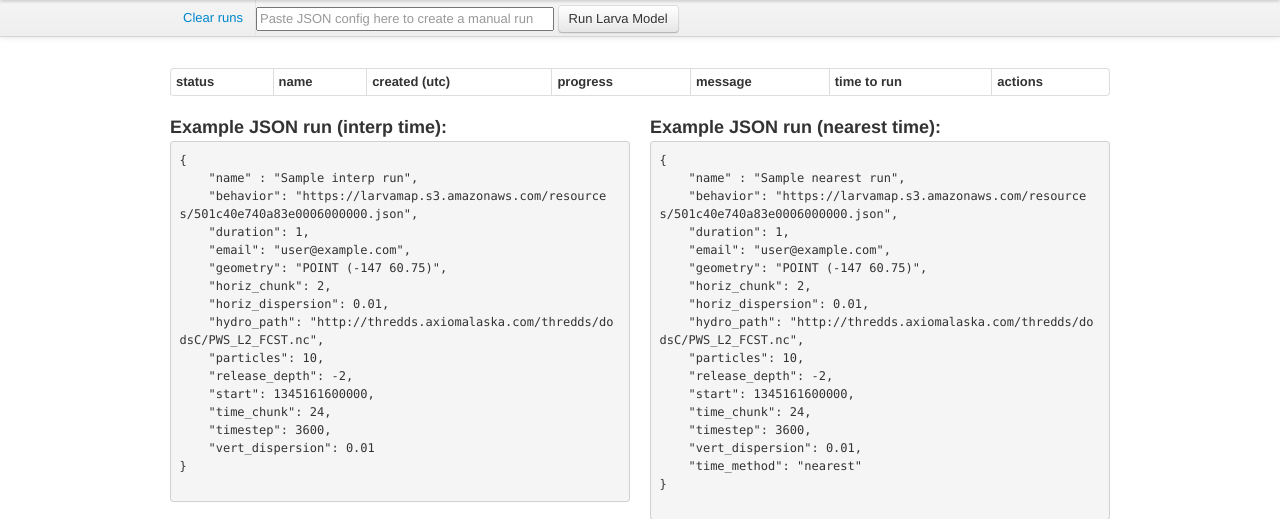
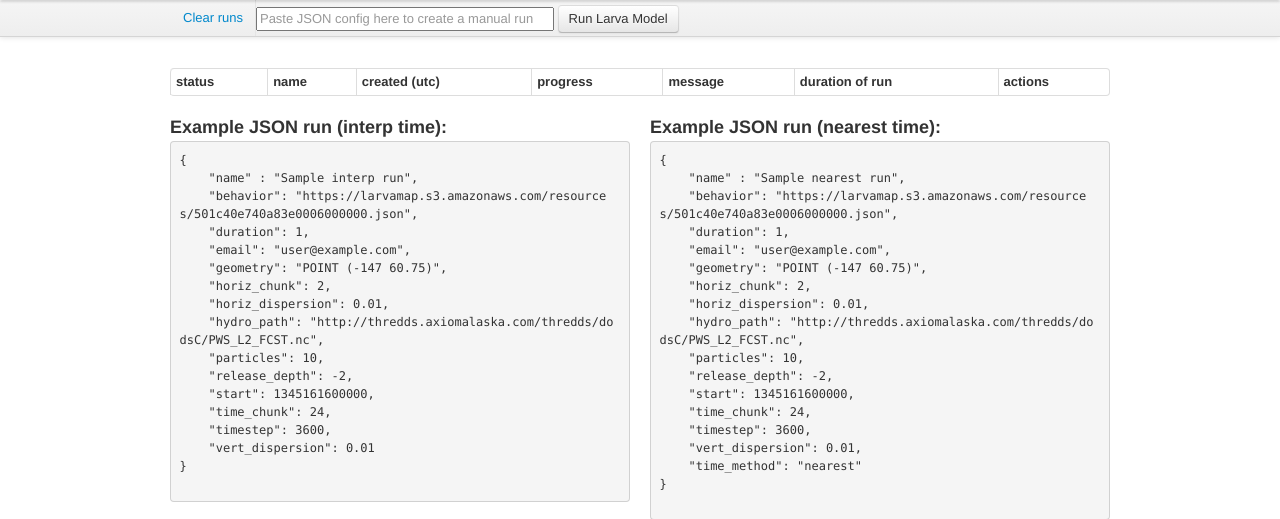
Before and after one commit to asascience-open/larva-service, a Flask app: page /runs in a window 1280 px wide. Shown: the part 40-559 px from the top of the page. Run offline with Flask 2, Linux system fonts and the light colour scheme; data that the repository does not hold is empty; parts of the project's set-up code (start-up, migrations or seed data) failed here and were passed over.

Commit message:
Field is actually the duration of the run

```diff
--- a/larva_service/templates/runs.html
+++ b/larva_service/templates/runs.html
@@ -28,7 +28,7 @@
                 <th>created (utc)</th>
                 <th>progress</th>
                 <th>message</th>
-                <th>time to run</th>
+                <th>duration of run</th>
                 <th>actions</th>
             </tr>
         </thead>
--- a/larva_service/templates/show_run.html
+++ b/larva_service/templates/show_run.html
@@ -67,7 +67,7 @@
                 <th>progress</th>
                 <th>message</th>
                 <th>last update (utc)</th>
-                <th>time to finish</th>
+                <th>duration of run</th>
             </tr>
         </thead>
         <tbody>
```
